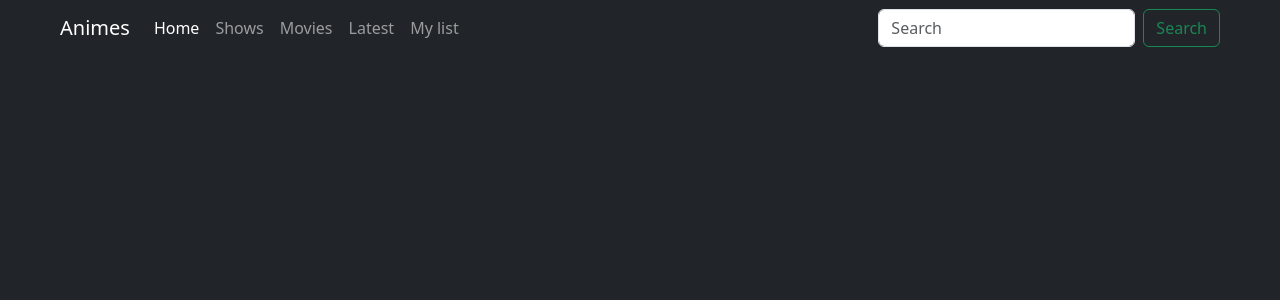
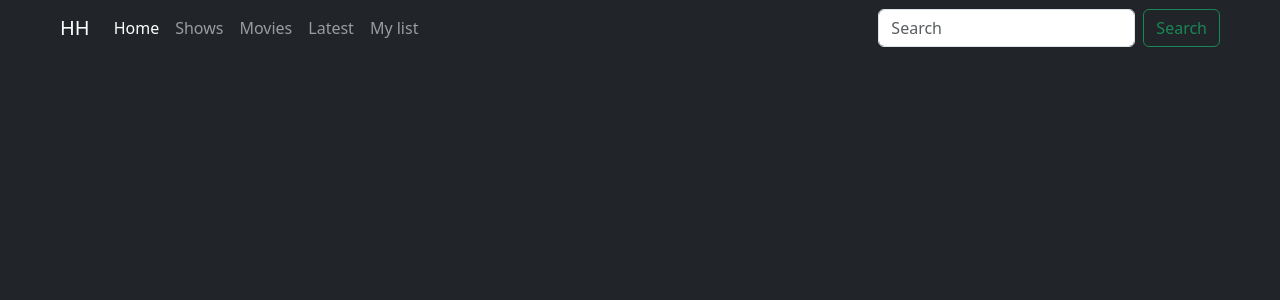
Before and after one commit to rofarinango/hh, a Django app: template videos/templates/base.html in a window 1280 px wide. Shown: the top 300 px of the page. Run offline with Django 5.2, Linux system fonts and the light colour scheme; the template is opened without the code that fills it, so the values that code supplies are empty; some libraries are stand-ins or nearby versions.

Commit message:
Fix navbar text

```diff
--- a/videos/templates/base.html
+++ b/videos/templates/base.html
@@ -13,7 +13,7 @@
 <body class="ms-5 me-5 bg-dark text-white">
     <nav class="navbar navbar-expand-lg navbar-dark bg-dark">
         <div class="container-fluid">
-            <a class="navbar-brand" href="#">Animes</a>
+            <a class="navbar-brand" href="#">HH</a>
             <button class="navbar-toggler" type="button" data-bs-toggle="collapse" data-bs-target="#navbarSupportedContent" aria-controls="navbarSupportedContent" aria-expanded="false" aria-label="Toggle navigation">
               <span class="navbar-toggler-icon"></span>
             </button>
```
